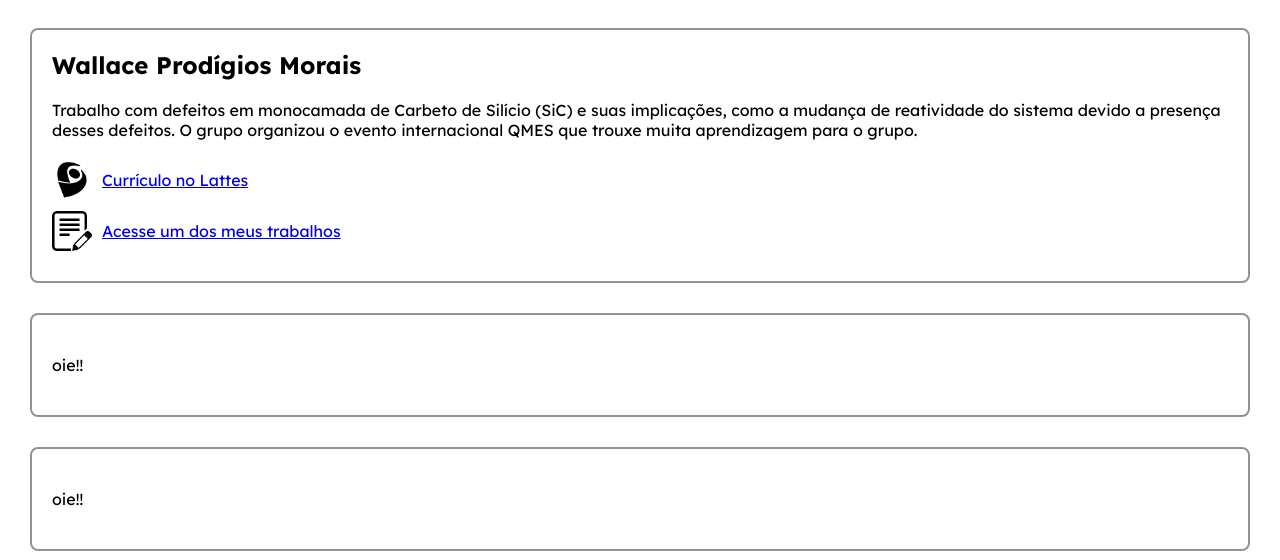
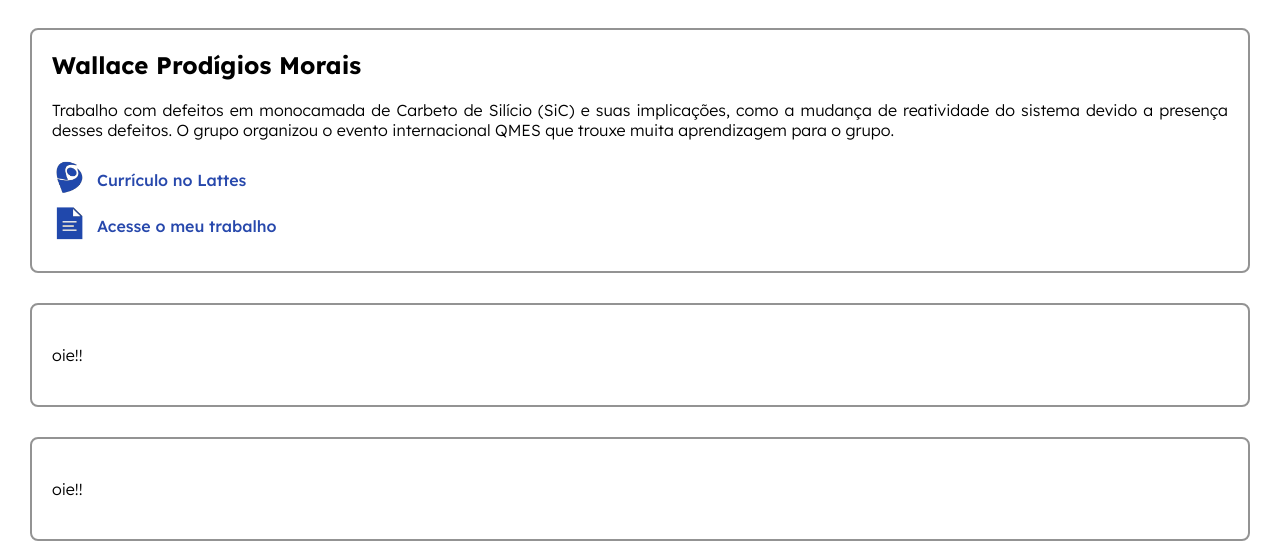
Before and after one commit to luana8mai/lab_moqueca, a plain HTML site: page membros.html in a window 1280 px wide. Shown: the part 240-800 px from the top of the page. Drawn offline with nearby package versions, Linux system fonts and the light colour scheme.

Commit message:
members_1

```diff
--- a/membros.html
+++ b/membros.html
@@ -32,12 +32,12 @@
                 <h2>Wallace Prodígios Morais</h2><p>Trabalho com defeitos em monocamada de Carbeto de Silício (SiC) e suas implicações, como a mudança de reatividade do sistema devido a presença desses defeitos.
                 O grupo organizou o evento internacional QMES que trouxe muita aprendizagem para o grupo.</p>
                 <div class="media_members">
-                    <img src="images/Lattes.png">
+                    <img src="images/Lattes_0.png">
                     <a href="http://lattes.cnpq.br/5275768635562788">Currículo no Lattes</a>
                 </div>
                 <div class="media_members">
-                    <img src="images/icone texto.png">
-                    <a href="https://pubs.rsc.org/en/content/articlelanding/2023/cp/d3cp04267g/unauth">Acesse um dos meus trabalhos</a>
+                    <img src="images/text_0.png">
+                    <a href="https://pubs.rsc.org/en/content/articlelanding/2023/cp/d3cp04267g/unauth">Acesse  o meu trabalho</a>
                 </div>
             </li>
             <li><p>oie!!</p></li>
--- a/respstyle.css
+++ b/respstyle.css
@@ -234,16 +234,21 @@ margin-bottom: 30px;
 .members_list li p{
     margin-top: 20px;
     margin-bottom: 20px;
+    text-align: justify;
+    font-family: 'Lexend Deca', sans-serif;
+    font-weight: 300;
 }
 .media_members{
     display: flex;
     margin-bottom: 10px;
 }
 .media_members img{
-    width: 40px;
+    width: 35px;
     margin-right: 10px;
 }
 .media_members a{
     margin-top: 10px;
-
+    text-decoration: none;
+    color: rgb(39, 72, 172);
+    font-weight: 500;
 }
```
Also changed, not shown: images/Lattes_0.png (added), images/text_0.png (added), 1 other file.
